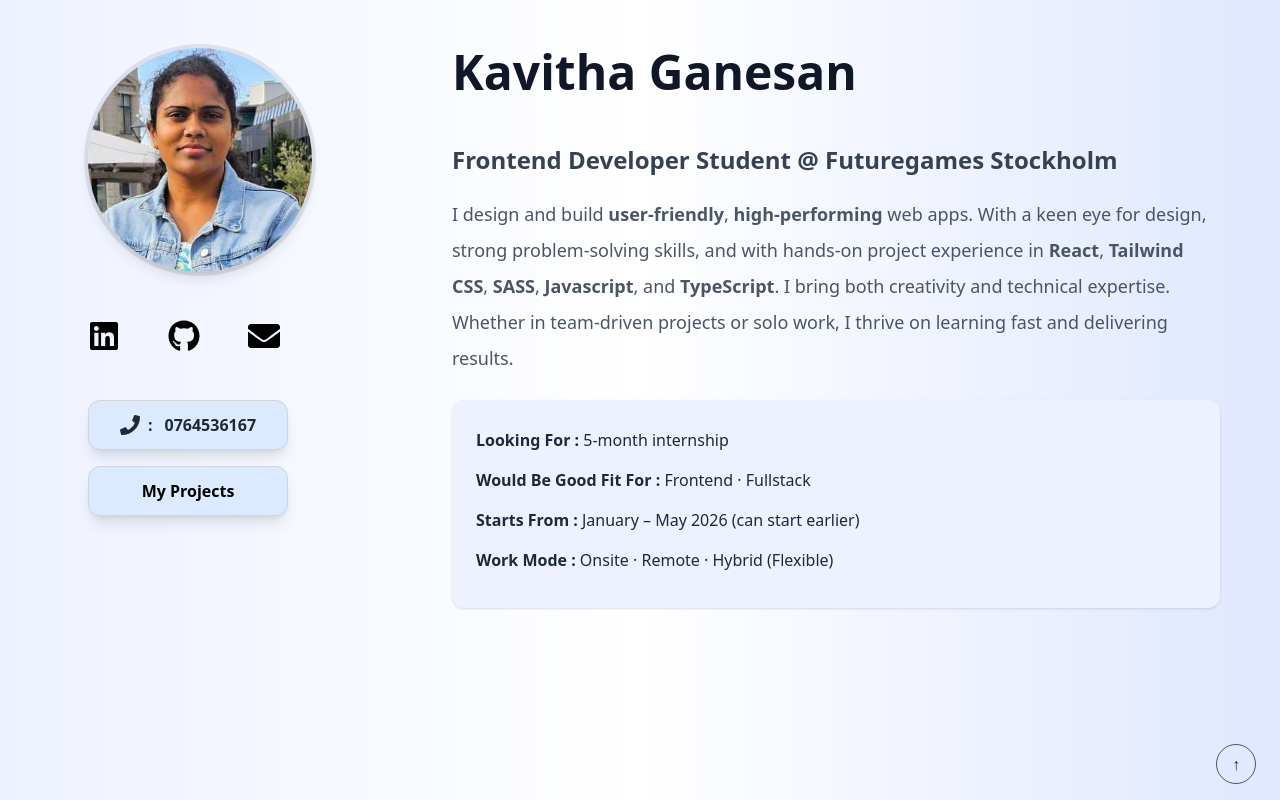
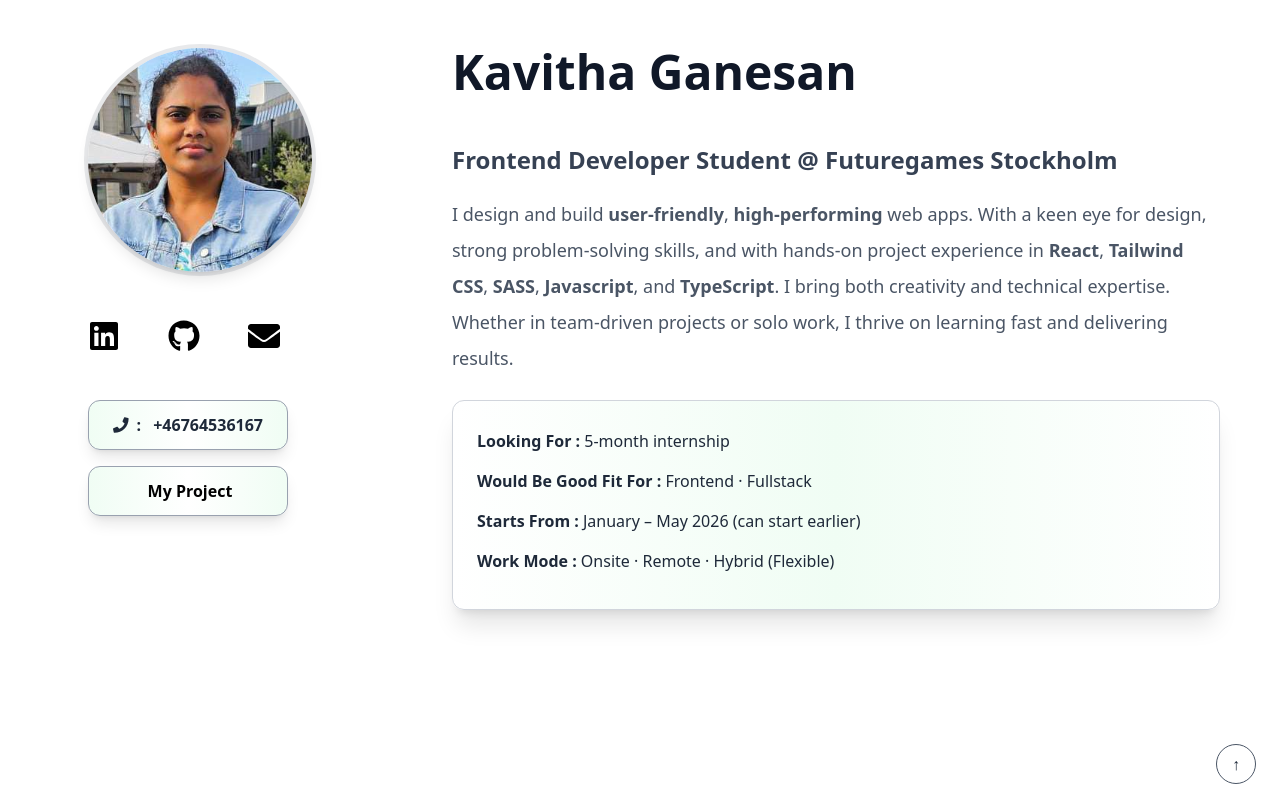
Before and after one commit to Kavitha0691/Kavi-Portfolio, a Next.js app: page / in a window 1280 px wide. Shown: the top 800 px of the page. Built offline with nearby package versions, Linux system fonts and the light colour scheme.

Commit message:
change bg color

```diff
--- a/src/Components/Header/index.tsx
+++ b/src/Components/Header/index.tsx
@@ -2,7 +2,7 @@ import MyDetails from "../Mydetails";
 
 export default function Header() {
   return (
-    <section className="grid md:grid-cols-[380px_1fr] min-h-screen bg-gradient-to-r from-indigo-50 via-white to-indigo-100 dark:from-gray-900 dark:via-gray-800 dark:to-gray-900 px-6 pt-12 gap-12">
+    <section className="grid md:grid-cols-[380px_1fr] min-h-screen bg-white px-6 pt-12 gap-12">
       <MyDetails />
       <div className="max-w-3xl text-center md:text-left">
         <h1 className="text-4xl md:text-5xl font-bold text-gray-900 dark:text-white mb-12 ">
@@ -20,7 +20,7 @@ export default function Header() {
           and <strong>TypeScript</strong>. I bring both creativity and technical expertise.
           Whether in team-driven projects or solo work, I thrive on learning fast and delivering results.
         </p>
-        <div className="mt-6 p-6 bg-indigo-50 dark:bg-indigo-900/40 rounded-xl  leading-loose shadow-sm text-left">
+        <div className="mt-6 p-6 bg-gradient-to-r from-white via-green-50 to-white rounded-xl  leading-loose shadow-xl border border-gray-300 text-left">
           <p className="text-gray-800 dark:text-gray-200 mb-2">
             <span className="font-bold capitalize"> looking for : </span> 5-month internship
           </p>
--- a/src/Components/Mydetails/index.tsx
+++ b/src/Components/Mydetails/index.tsx
@@ -29,16 +29,16 @@ const MyDetails = () => {
           <a
             href="tel:+46764536167"
             aria-label="Phone"
-            className=" px-6 py-3 w-[200px] ml-8 rounded-xl border border-gray-300 bg-blue-100 text-gray-800 text-center font-semibold shadow-lg hover:bg-blue-200 transition flex items-center justify-center gap-2"
+            className=" px-6 py-3 w-[200px] ml-8 rounded-xl border border-gray-400 bg-gradient-to-r from-green-50 via-white to-green-50 text-gray-800 text-center font-semibold shadow-lg hover:bg-blue-200 transition flex items-center justify-center gap-2"
           >
             <FaPhone className="w-5 h-5" />:
-            <span className="hover:text-red-900 hover:underline ml-1">0764536167</span>
+            <span className="hover:text-red-900 hover:underline ml-1">+46764536167</span>
           </a>
           <a
             href="#projects"
-            className="px-6 py-3 w-[200px] ml-8 rounded-xl border border-gray-300 bg-blue-100 text-black text-center font-semibold shadow-lg hover:bg-blue-200 transition"
+            className="px-6 py-3 w-[200px] ml-8 rounded-xl border border-gray-400 bg-gradient-to-r from-green-50 via-white to-green-50 text-black text-center font-semibold shadow-lg hover:bg-blue-200 transition"
           >
-            My Projects
+            <span className="hover:text-red-900 hover:underline ml-1 capitalize">my project</span>
           </a>
 
         </div>
```
